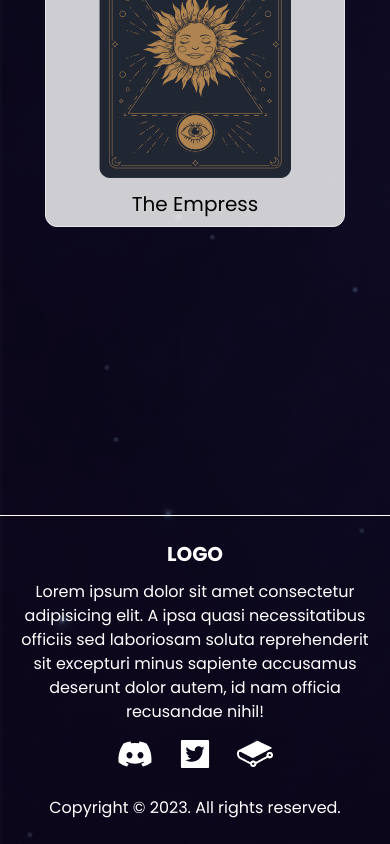
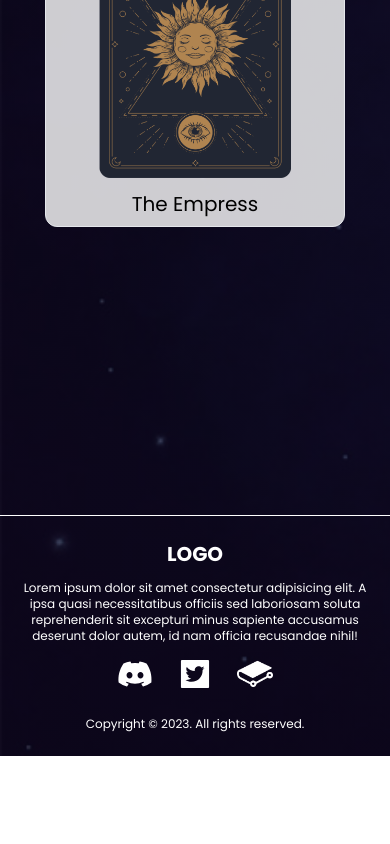
Before and after one commit to muhammadmesum72/dame-fortuna, a React (Vite) app: page /tokenGated in a window 390 px wide. Shown: the part 1087-1931 px from the top of the page. After the commit the page ends 1843 px from the top, so only its background shows below. Built offline with nearby package versions, Linux system fonts and the light colour scheme.

Commit message:
Responsiveness Fixes

```diff
--- a/src/components/Footer.jsx
+++ b/src/components/Footer.jsx
@@ -9,11 +9,11 @@ import Gitbook from "../assets/gitbook.png"
 
 const Footer = () => {
   return (
-    <div id="footer" className="border-t border-white py-6  mt-36">
+    <div id="footer" className="border-t border-white py-6  mt-36 text-xs md:text-auto" >
       <div className="flex flex-col md:flex-row gap-3 md:gap-0 px-3 md:px-0 items-center container mx-auto">
-        <div className="basis-1/2 text-center md:text-left">
+        <div className="basis-1/2 text-center md:text-left ">
           <h2 className="text-xl font-bold  pb-3">LOGO</h2>
-          <p>
+          <p className="">
             Lorem ipsum dolor sit amet consectetur adipisicing elit. A ipsa
             quasi necessitatibus officiis sed laboriosam soluta reprehenderit
             sit excepturi minus sapiente accusamus deserunt dolor autem, id nam
```
